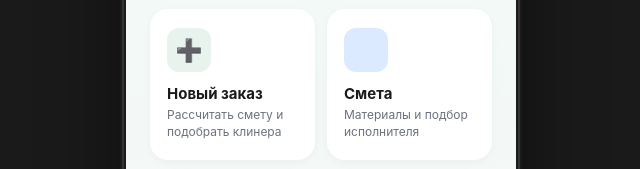
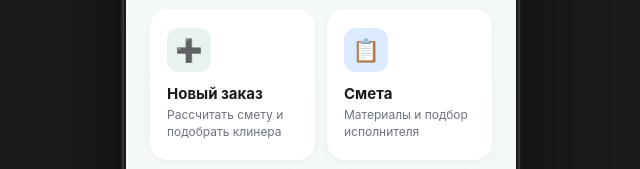
Before and after one commit to julwish/cleanCalcApp-prototype, a plain HTML site: page index.html in a window 1280 px wide. Shown: the part 501-670 px from the top of the page, 319-959 px from the left. Drawn offline with Linux system fonts and the light colour scheme.

Commit message:
index.html

```diff
--- a/index.html
+++ b/index.html
@@ -798,7 +798,7 @@
           <div class="quick-action-desc">Рассчитать смету и подобрать клинера</div>
         </div>
         <div class="quick-action" onclick="showScreen('estimate')">
-          <div class="quick-action-icon blue"></div>
+          <div class="quick-action-icon blue">📋</div>
           <div class="quick-action-title">Смета</div>
           <div class="quick-action-desc">Материалы и подбор исполнителя</div>
         </div>
```
